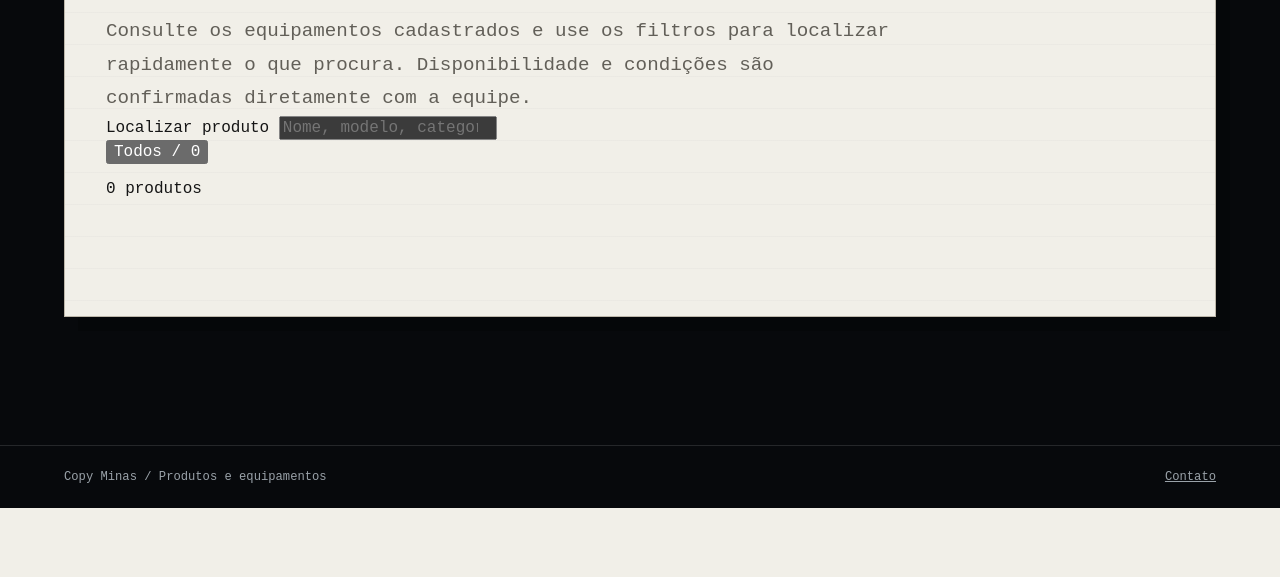
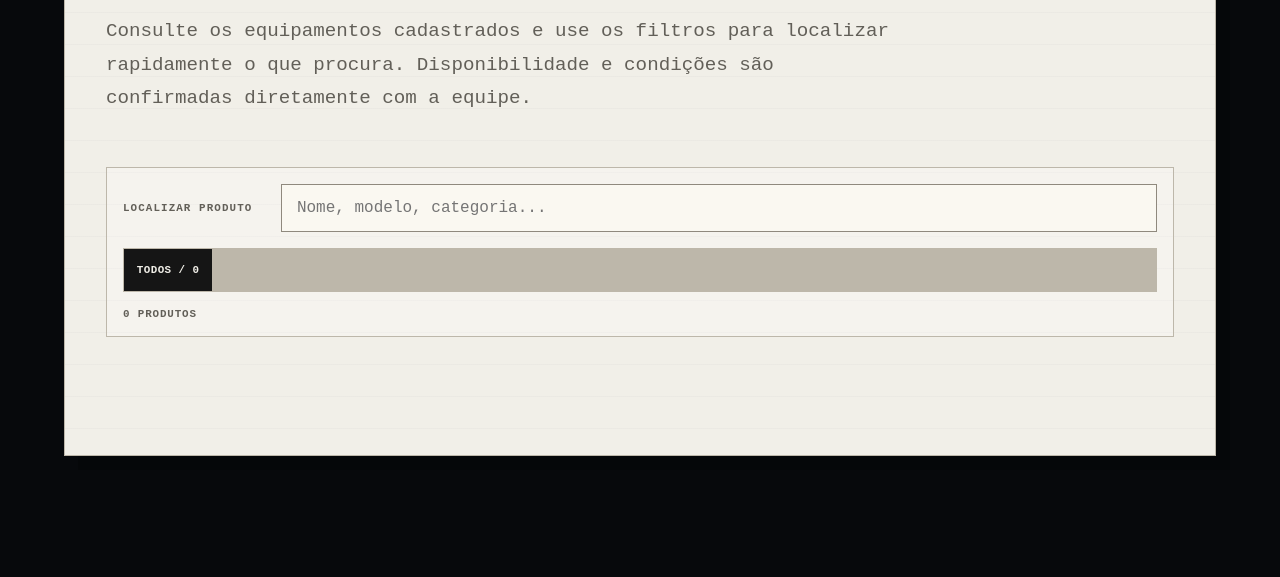
Before and after one commit to BrunoWerninghaus/site_copyminas, a Flask app: page /produtos in a window 1280 px wide, after a click on "IR PARA O CONTEÚDO". Shown: the part 456-1033 px from the top of the page. Before the commit the page ends 964 px from the top, so only its background shows below. Run offline with Flask 3, Linux system fonts and the light colour scheme; data that the repository does not hold is empty.

Commit message:
Style refined catalog discovery

```diff
--- a/src/copyminas/static/css/paper.css
+++ b/src/copyminas/static/css/paper.css
@@ -1033,3 +1033,185 @@
         gap: .35rem;
     }
 }
+
+
+/* Catalog discovery refinement */
+.catalog-tools {
+    display: grid;
+    gap: 1rem;
+    margin-top: clamp(2.25rem, 4vw, 3.5rem);
+    padding: 1rem;
+    border: 1px solid var(--paper-line);
+    background: rgba(255,255,255,.24);
+}
+
+.catalog-search {
+    display: grid;
+    grid-template-columns: minmax(130px, .28fr) minmax(0, 1.72fr);
+    align-items: center;
+    gap: 1rem;
+}
+
+.catalog-search > span {
+    color: var(--paper-muted);
+    font-size: .68rem;
+    font-weight: 800;
+    letter-spacing: .1em;
+    text-transform: uppercase;
+}
+
+.catalog-search input {
+    width: 100%;
+    min-width: 0;
+    min-height: 48px;
+    padding: .75rem .9rem;
+    border: 1px solid #8f897e;
+    border-radius: 0;
+    background: #faf8f1;
+    color: var(--paper-ink);
+    font: inherit;
+}
+
+.catalog-search input:focus {
+    border-color: var(--blue);
+    outline: 0;
+    box-shadow: 0 0 0 2px rgba(21,149,255,.14);
+}
+
+.catalog-filter-group {
+    display: flex;
+    flex-wrap: wrap;
+    gap: 1px;
+    border: 1px solid var(--paper-line);
+    background: var(--paper-line);
+}
+
+.catalog-filter {
+    min-height: 42px;
+    padding: .65rem .8rem;
+    border: 0;
+    border-radius: 0;
+    background: var(--paper);
+    color: var(--paper-ink);
+    cursor: pointer;
+    font: inherit;
+    font-size: .68rem;
+    font-weight: 800;
+    letter-spacing: .04em;
+    text-transform: uppercase;
+}
+
+.catalog-filter:hover,
+.catalog-filter:focus-visible,
+.catalog-filter.is-active {
+    background: var(--paper-ink);
+    color: var(--paper);
+}
+
+.catalog-result-count {
+    margin: 0;
+    color: var(--paper-muted);
+    font-size: .68rem;
+    font-weight: 800;
+    letter-spacing: .08em;
+    text-transform: uppercase;
+}
+
+.product-card__topline {
+    display: flex;
+    justify-content: space-between;
+    gap: .75rem;
+    align-items: flex-start;
+}
+
+.product-card__availability {
+    flex: 0 0 auto;
+    color: var(--paper-muted);
+    font-size: .62rem;
+    font-weight: 800;
+    letter-spacing: .05em;
+    text-transform: uppercase;
+}
+
+.product-card__services {
+    display: flex;
+    flex-wrap: wrap;
+    gap: .35rem;
+    margin: .1rem 0 .9rem;
+}
+
+.product-card__services span {
+    padding: .32rem .45rem;
+    border: 1px solid var(--paper-line);
+    background: rgba(255,255,255,.32);
+    font-size: .6rem;
+    font-weight: 800;
+    letter-spacing: .04em;
+    text-transform: uppercase;
+}
+
+.catalog-empty {
+    margin-top: clamp(2rem, 4vw, 3rem);
+    padding: 1.4rem;
+    border: 1px dashed var(--paper-line);
+}
+
+.catalog-empty strong {
+    display: block;
+    margin-top: .65rem;
+    font-size: 1.15rem;
+    text-transform: uppercase;
+}
+
+.catalog-empty p {
+    margin-bottom: 0;
+    color: var(--paper-muted);
+}
+
+/* Interactive product gallery */
+.product-sheet__gallery {
+    grid-template-columns: repeat(5, minmax(0, 1fr));
+}
+
+.product-thumb {
+    position: relative;
+    display: grid;
+    min-width: 0;
+    padding: 0;
+    place-items: center;
+    border: 1px solid var(--paper-line);
+    border-radius: 0;
+    background: var(--paper-2);
+    cursor: pointer;
+}
+
+.product-thumb::after {
+    content: "";
+    position: absolute;
+    right: 0;
+    bottom: -1px;
+    left: 0;
+    border-bottom: 3px solid transparent;
+}
+
+.product-thumb.is-active::after {
+    border-color: var(--red);
+}
+
+.product-thumb img {
+    width: 100%;
+    aspect-ratio: 1.2 / 1;
+    object-fit: contain;
+    padding: .45rem;
+}
+
+@media (max-width: 700px) {
+    .catalog-search {
+        grid-template-columns: 1fr;
+        gap: .5rem;
+    }
+
+    .catalog-filter {
+        flex: 1 1 140px;
+    }
+}
```
